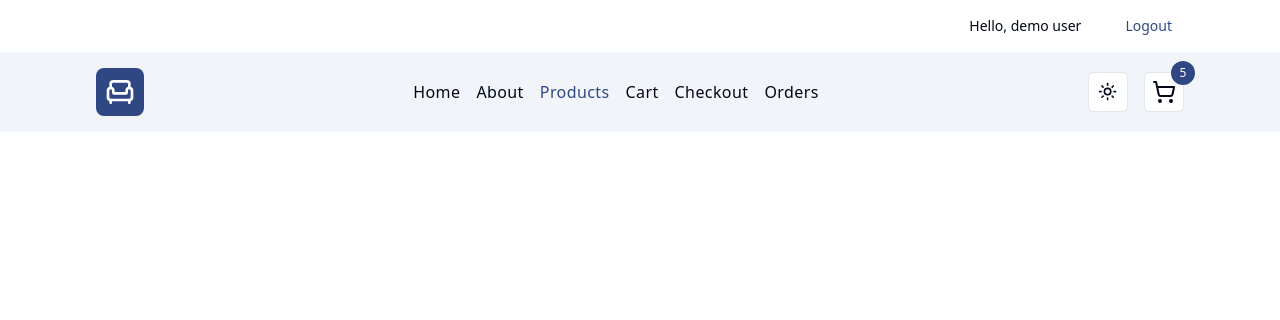
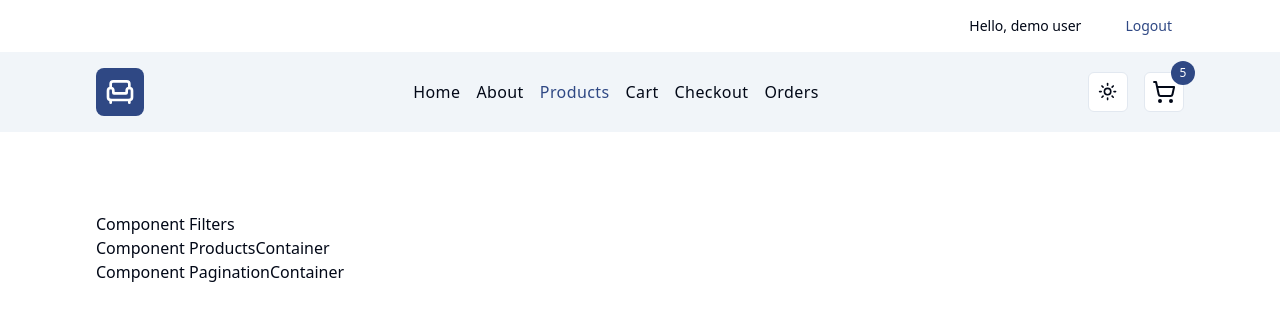
Before and after one commit to marionrobert/comfy-store, a React (Vite) app: page /products in a window 1280 px wide. Shown: the top 320 px of the page. Built offline with nearby package versions, Linux system fonts and the light colour scheme.

Commit message:
products page

```diff
--- a/src/pages/Products.tsx
+++ b/src/pages/Products.tsx
@@ -1,6 +1,22 @@
+import { Filters, ProductsContainer, PaginationContainer } from '@/components';
+import { customFetch, type ProductsResponse } from '../utils';
+import { type LoaderFunction } from 'react-router-dom';
+
+const url = '/products';
+
+export const loader: LoaderFunction = async (): Promise<ProductsResponse> => {
+  const response = await customFetch<ProductsResponse>(url);
+
+  return { ...response.data };
+};
+
 const Products = () => {
   return (
-    <></>
-  )
-}
+    <>
+      <Filters />
+      <ProductsContainer />
+      <PaginationContainer />
+    </>
+  );
+};
 export default Products;
```
